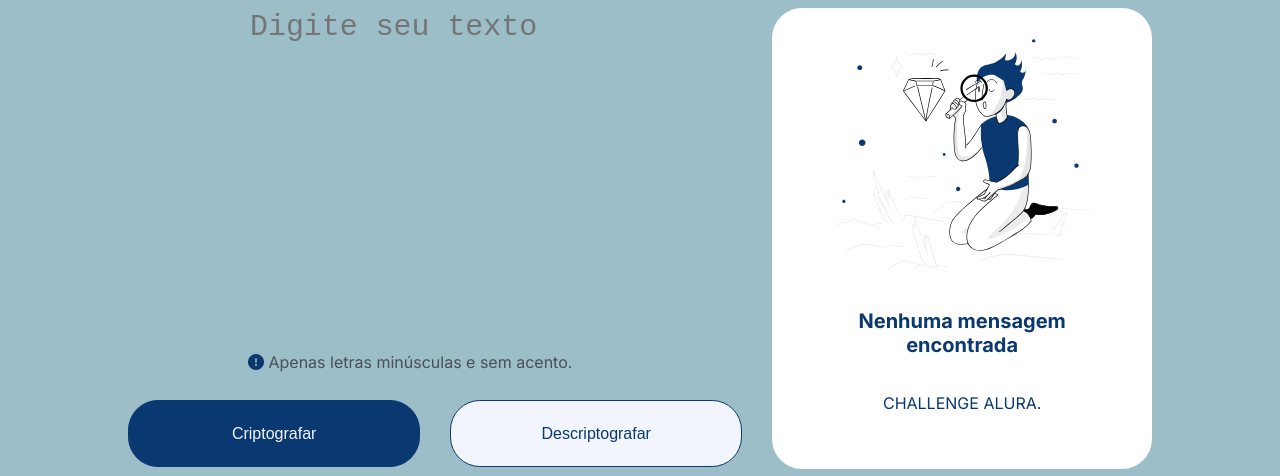
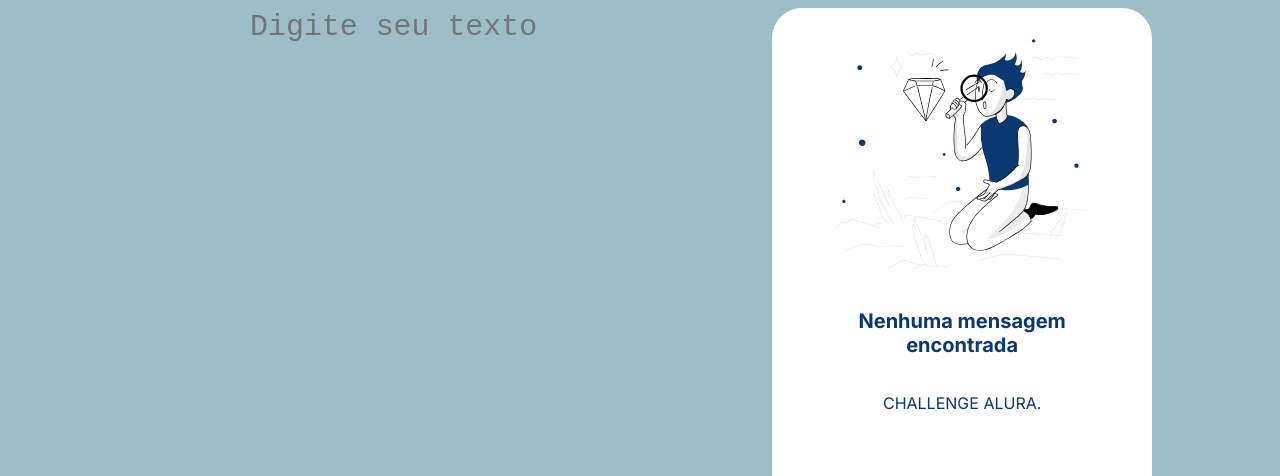
Before and after one commit to amariandev/decodificador-de-texto, a plain HTML site: page index.html in a window 1280 px wide. Shown: the part 148-624 px from the top of the page. Drawn offline with Linux system fonts and the light colour scheme.

Commit message:
height25/35

```diff
--- a/styles.css
+++ b/styles.css
@@ -102,7 +102,7 @@ button:hover {
   background-color: white;
   border-radius: 1.87rem;
   width: 25rem;
-  height: 25rem;
+  height: 35rem;
   padding: 3%;
   display: flex;
   justify-content: space-between;
@@ -117,7 +117,7 @@ button:hover {
 }
 
 .container__textarea textarea {
-  height: 20rem;
+  height: 35rem;
   background-color: transparent;
   color: var(--azul-escuro-300);
   border: hidden;
```
